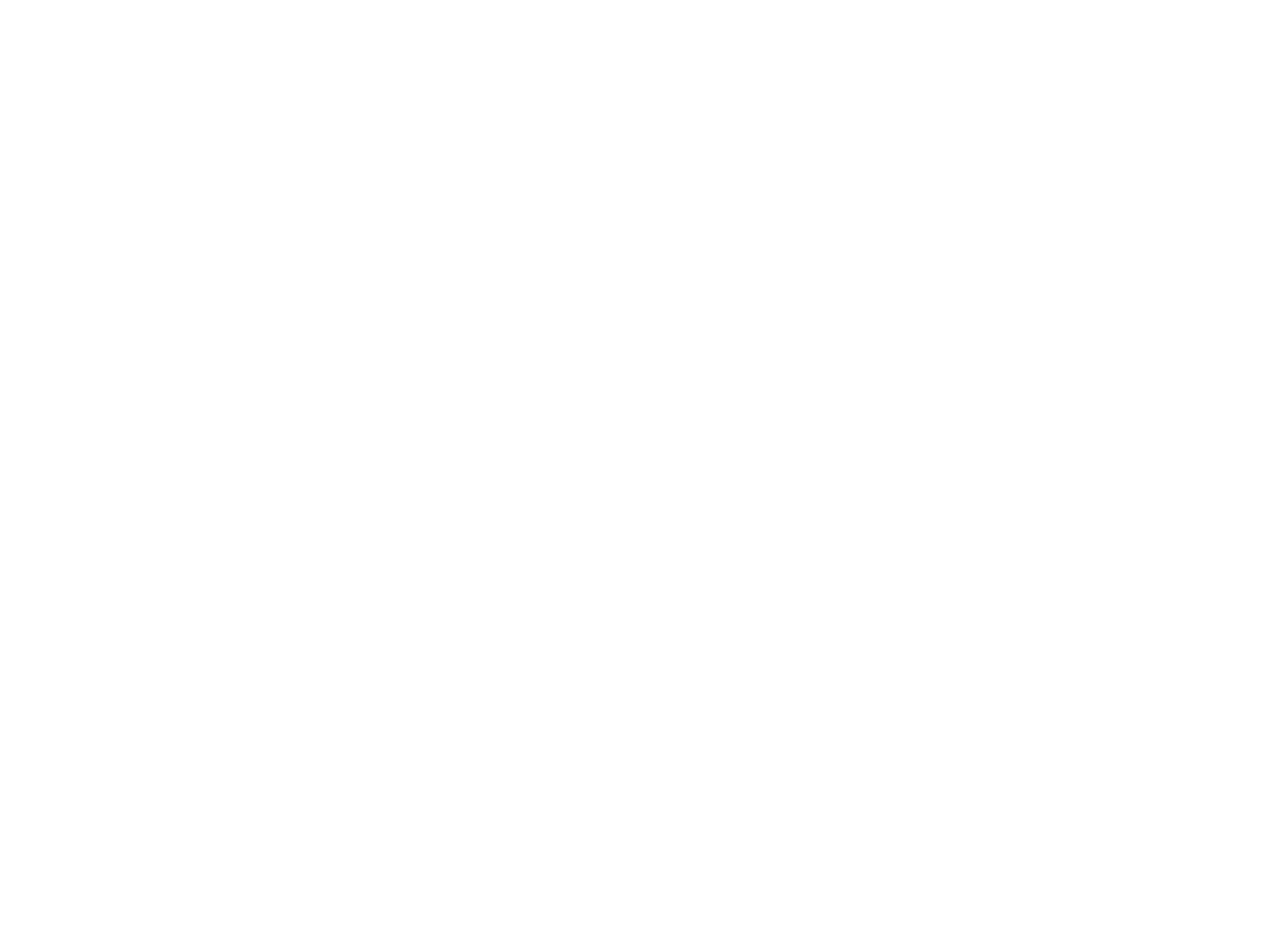
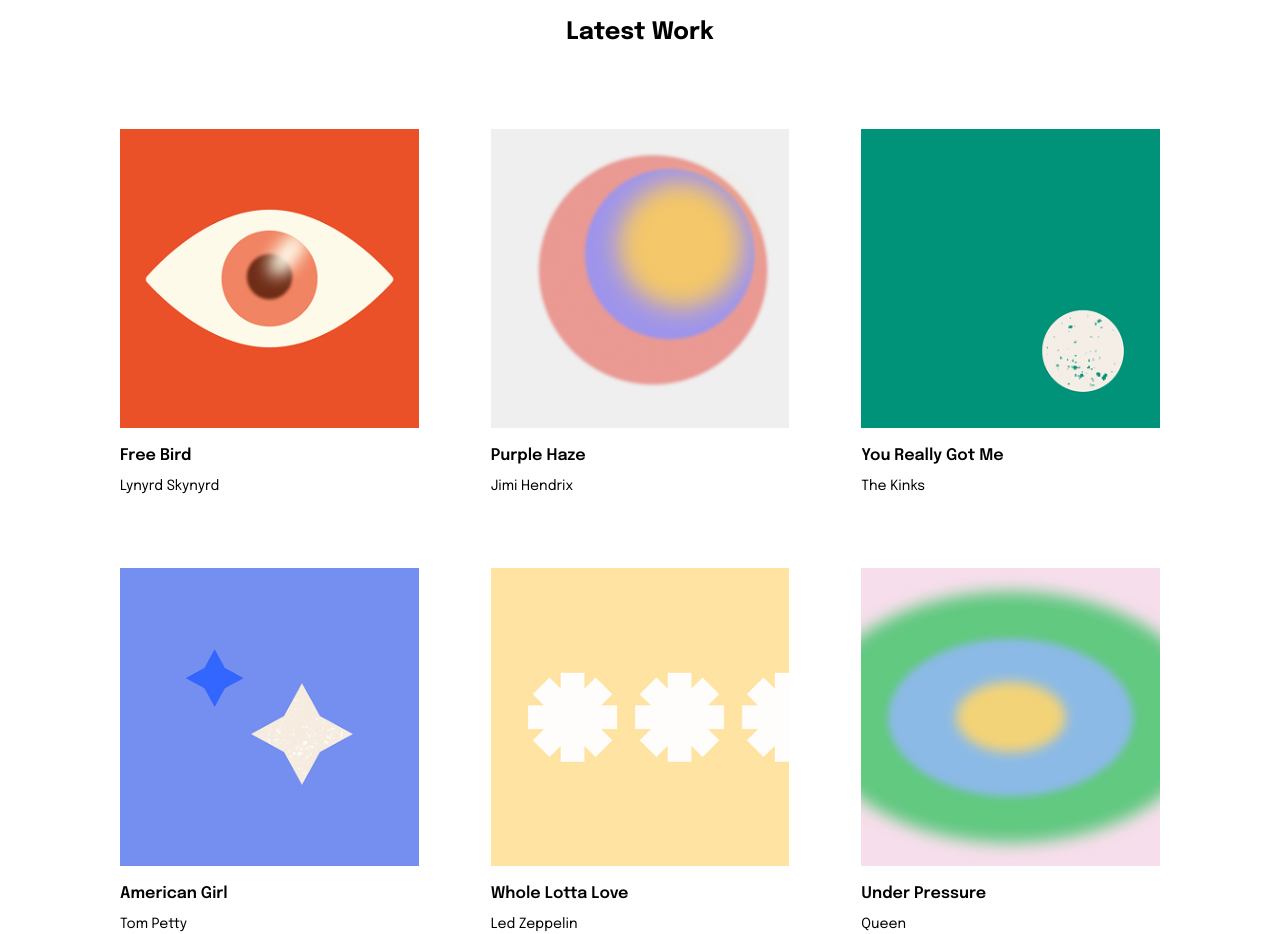
Before and after one commit to Berita-Winnie/awesome_portfolio, a React (Vite) app: page / in a window 1280 px wide. Shown: the part 2340-3274 px from the top of the page. Before the commit the page ends 2133 px from the top, so only its background shows below. Built offline with nearby package versions, Linux system fonts and the light colour scheme; a web font is replaced by a local one.

Commit message:
Feat :Completed  Latest Projects Section layout and styling

```diff
--- a/src/App.jsx
+++ b/src/App.jsx
@@ -1,7 +1,7 @@
 import React from 'react'
 import Header from './components/Header'
-
 import Testimonials from './components/Testimonials'
+import LatestWork from './components/LatestWork'
 
 const App = () => {
   return (
@@ -9,6 +9,7 @@
       <Header />
 
       <Testimonials />
+      <LatestWork />
     </div>
   )
 }
--- a/src/assets/assets.js
+++ b/src/assets/assets.js
@@ -114,29 +114,35 @@
   },
 ]
 
-export const LatestWork = [
+export const work = [
   {
     image: free_bird,
+    title: 'Free Bird',
     person: 'Lynyrd Skynyrd',
   },
   {
     image: purple_haze,
+    title: 'Purple Haze',
     person: 'Jimi Hendrix',
   },
   {
     image: You_really_got_me,
+    title: 'You Really Got Me',
     person: 'The Kinks',
   },
   {
     image: American_girl,
+    title: 'American Girl',
     person: 'Tom Petty',
   },
   {
     image: whole_loffa_love,
+    title: 'Whole Lotta Love',
     person: 'Led Zeppelin',
   },
   {
     image: under_pressure,
+    title: 'Under Pressure',
     person: 'Queen',
   },
 ]
--- a/src/components/LatestWork.jsx
+++ b/src/components/LatestWork.jsx
@@ -0,0 +1,23 @@
+import React from 'react'
+import { assets, work } from '../assets/assets'
+
+const LatestWork = () => {
+  return (
+    <div className="container mx-auto flex flex-col gap-12 md:gap-8 w-full max-w-80% overflow-hidden  pt-80 md:pt-60  px-12 md:px-10 lg:px-30  items-center">
+      <div>
+        <h1 className="font-bold text-center mb-20 text-2xl">Latest Work</h1>
+        <div className=" flex flex-col sm:grid grid-cols-2 md:grid-cols-3 items-center   gap-12 md:gap-8 lg:gap-18  ">
+          {work.map((work, index) => (
+            <div key={index}>
+              <img src={work.image} alt="" />
+              <p className="font-semibold text-base mt-4">{work.title}</p>
+              <p className="text-sm mt-2">{work.person}</p>
+            </div>
+          ))}
+        </div>
+      </div>
+    </div>
+  )
+}
+
+export default LatestWork
--- a/src/components/Testimonials.jsx
+++ b/src/components/Testimonials.jsx
@@ -5,13 +5,13 @@
   return (
     <>
       <Design />
-      <div className="container mx-auto flex flex-col gap-12 md:gap-8 w-full max-w-80% overflow-hidden  pt-80 md:pt-60  px-20 md:px-10 lg:px-30  items-center">
+      <div className="container mx-auto flex flex-col gap-12 md:gap-8 w-full max-w-80% overflow-hidden  pt-80 md:pt-60  px-12 md:px-10 lg:px-30  items-center">
         <h1 className="font-bold text-center text-base">Clients</h1>
-        <div className=" flex flex-col md:flex-row  items-center   gap-30 md:gap-8 lg:gap-18  ">
+        <div className=" flex flex-col md:flex-row  items-center   gap-14 md:gap-8 lg:gap-18  ">
           {testimonials.map((testimonial, index) => (
             <div
               key={index}
-              className="bg-[#FFFCF5] border border-[#FFD285] p-2 md:p-6  md:max-w-1/3 "
+              className="bg-[#FFFCF5] border border-[#FFD285] p-4 md:max-w-1/3 "
             >
               <p className="text-start mb-2 lg:mb-8 text-sm lg:text-base font-semibold">
                 {testimonial.text}
```
